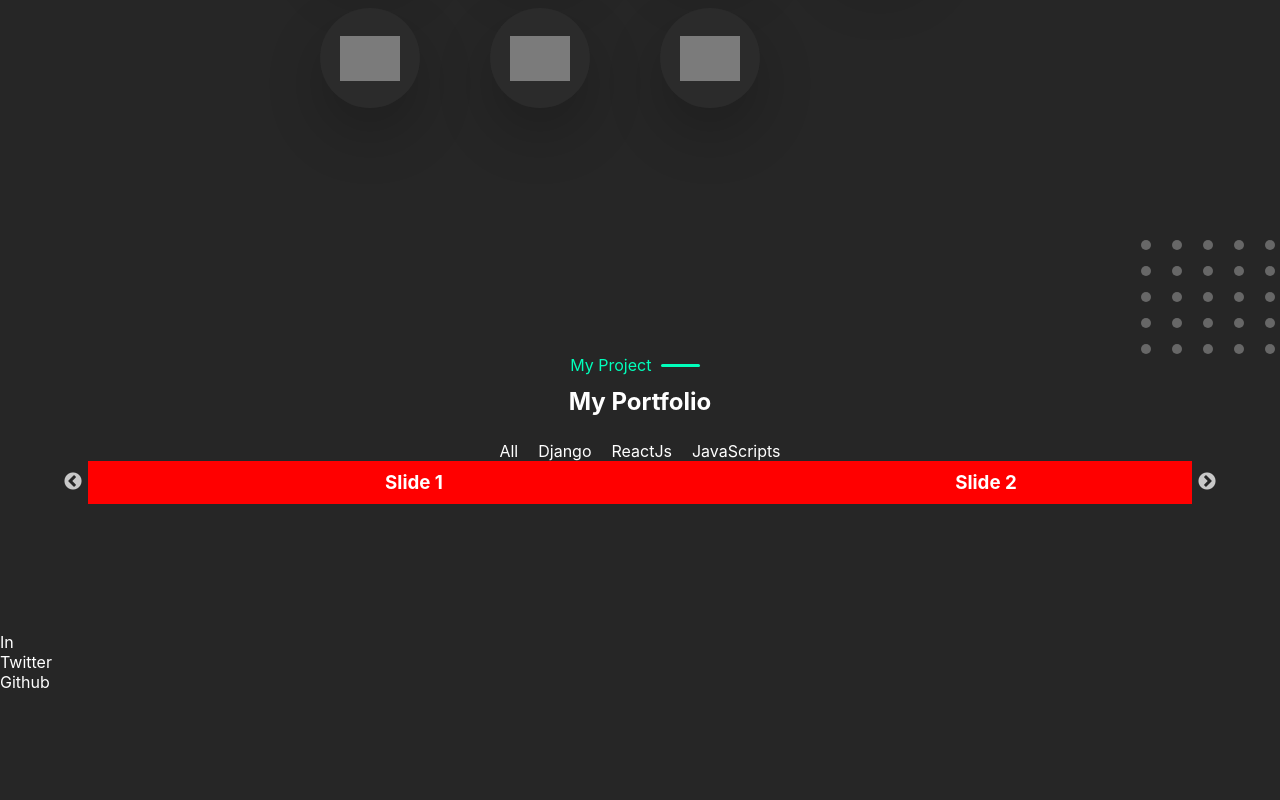
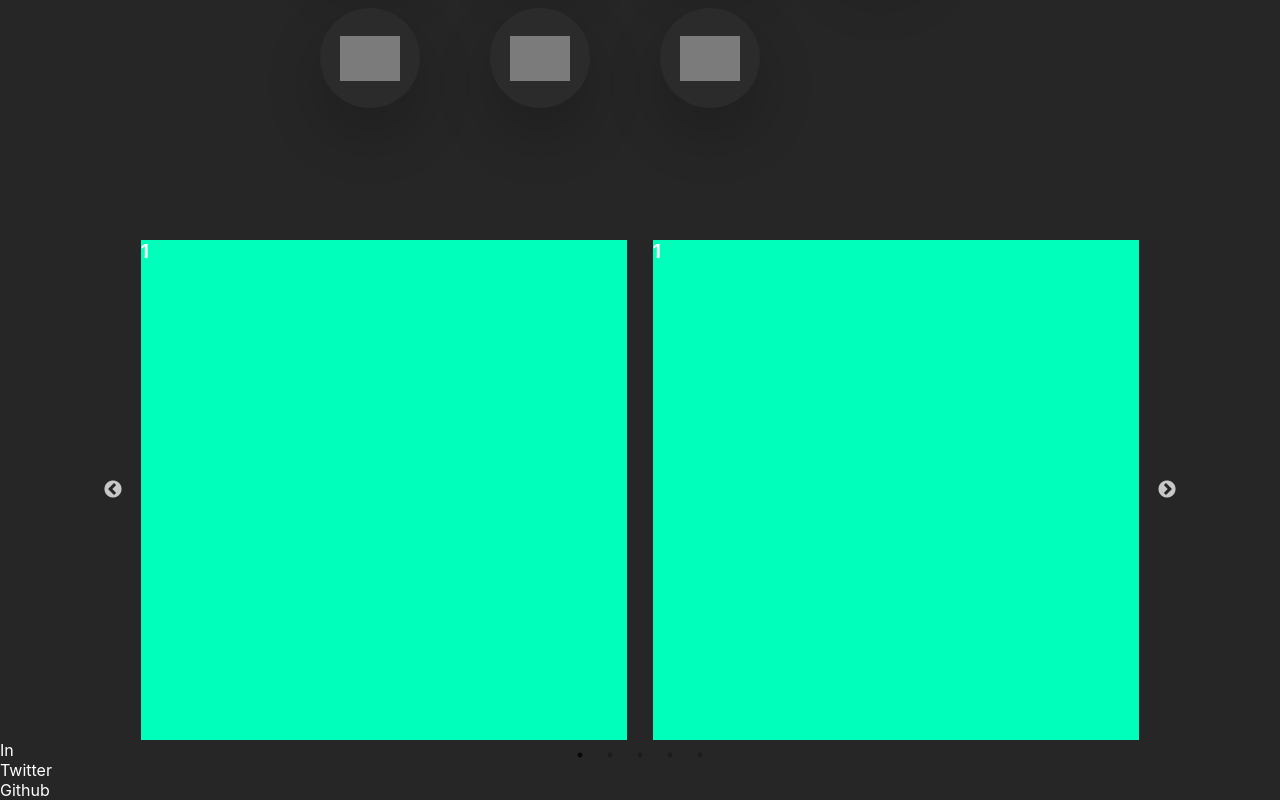
Before and after one commit to shilpashingnapure/Portfoli, a React (Create React App) app: page / in a window 1280 px wide. Shown: the part 1605-2405 px from the top of the page. Before the commit the page ends 2297 px from the top, so only its background shows below. Built offline with nearby package versions, Linux system fonts and the light colour scheme; grey boxes are pictures that could not be loaded.

Commit message:
layout done

```diff
--- a/src/App.css
+++ b/src/App.css
@@ -265,16 +265,18 @@ a{
 
 
 
-.slick-slider {
-  margin:0 -8px;
-}
-.slick-slide {
-  padding:10px;
-  background-color:red;
-  text-align:center;
-  /* margin-right:8px; */
+.slider-div{
+  width: 80%;
+  margin: auto;
 }
 
+
+.silde-div > div{
+  background-color:#00ffbb;
+  width: 95%;
+  height:500px;
+  margin: auto;
+}
 
 
 /* about */
--- a/src/components/project.js
+++ b/src/components/project.js
@@ -6,46 +6,22 @@ import "slick-carousel/slick/slick-theme.css";
 import Slider from "react-slick";
 function Projects(){
     const settings = {
-        autoplay: true,
-        autoplaySpeed: 4000,
-        infinite:true,
-        slidesToShow: 2,
-        dots:true,
-        arrows: true
+        dots: true,
+      infinite: true,
+      speed: 500,
+      slidesToShow: 2,
+      slidesToScroll: 1
       };
 
-      const renderSlides = () =>
-    [1, 2, 3, 4, 5, 6, 7, 8].map(num => (
-      <div>
-        <h3>Slide {num}</h3>
-      </div>
-    ));
-    return (
-        <div class="techstack projects">
-            <SquareDot/>
-            <div class="stack-header">
-                <p class="highlight">My Project</p>
-                <h2 class="head">My Portfolio</h2>
-            </div>
-
-            <div class="projects-div">
-                <div class="projectCate">
-                    <div>All</div>
-                    <div>Django</div>
-                    <div>ReactJs</div>
-                    <div>JavaScripts</div>
-                </div>
-                <div class="project--show">
-                    <Slider
-
-                        adaptiveHeight={true}
-                        slidesToShow = {2}
-                        slidesToScroll = {1}
-                    >
-                        {renderSlides()}
-                    </Slider>
-                </div>
-            </div>
+     return (
+         <div class="slider-div">
+        <Slider {...settings}>
+            <ProjectDetail/>
+            <ProjectDetail/>
+            <ProjectDetail/>
+            <ProjectDetail/>
+            <ProjectDetail/>
+        </Slider>
         </div>
     );
 }
--- a/src/components/projectdetail.js
+++ b/src/components/projectdetail.js
@@ -1,7 +1,9 @@
 function ProjectDetail(){
     return (
-        <div>
-            hello
+        <div class="silde-div">
+            <div>
+                <h3>1</h3>
+            </div>
         </div>
     );
 }
```
